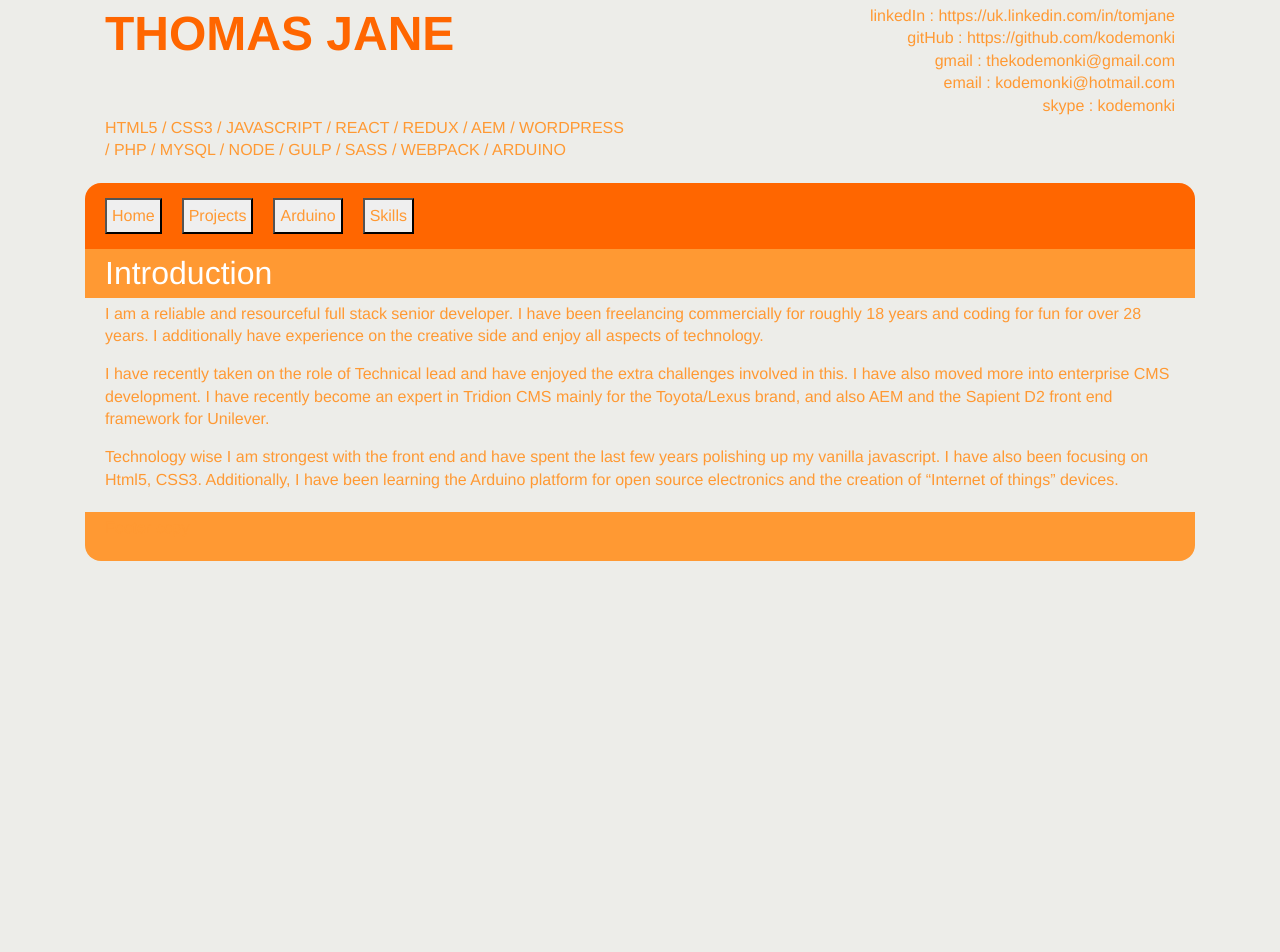
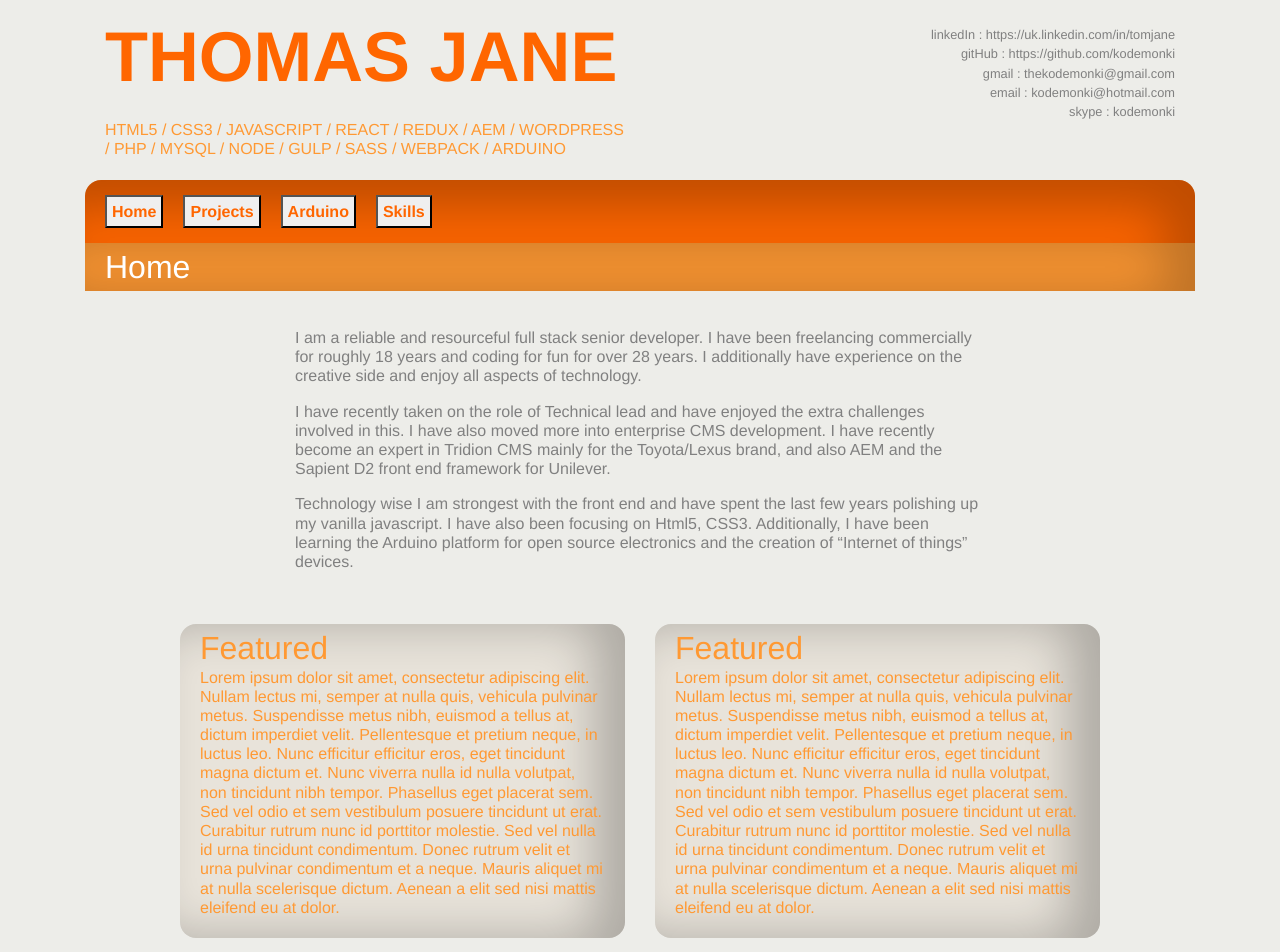
Before and after one commit to kodemonki/react-redux-portfolio, a React app: page / in a window 1280 px wide. Shown: the top 952 px of the page. Before the commit the page ends 800 px from the top, so only its background shows below. Built offline with nearby package versions, Linux system fonts and the light colour scheme.

Commit message:
Added main components

```diff
--- /dev/null
+++ b/src/js/components/Arduino.js
@@ -0,0 +1,17 @@
+import React from "react";
+
+export const Arduino = (props) => {
+
+  return <section className="container">
+    <div className="row">
+      <div className="col-sm-12">
+        <div className="Arduino">
+          <div className="Arduino--header">
+            <h2>Arduino</h2>
+          </div>
+
+        </div>
+      </div>
+    </div>
+  </section>;
+}
--- a/src/js/components/Footer.js
+++ b/src/js/components/Footer.js
@@ -6,7 +6,8 @@ export const Footer = (props) => {
     <div className="Footer">
       <div className="row">
         <div className="col-sm-12">
-          <p>Footer copy</p>
+          <h4>© Copyright. All rights reserved</h4>
+          <br/>
         </div>
       </div>
     </div>
--- a/src/js/components/Header.js
+++ b/src/js/components/Header.js
@@ -9,6 +9,7 @@ export const Header = (props) => {
           <h1>THOMAS JANE</h1>
         </div>
         <div className="col-sm-6" style={textAlignRight}>
+        <br/>
           <a href="https://uk.linkedin.com/in/tomjane" target="_blank">linkedIn : https://uk.linkedin.com/in/tomjane</a><br/>
           <a href="https://github.com/kodemonki" target="_blank">gitHub : https://github.com/kodemonki</a><br/>
           <a href="mailto:thekodemonki@gmail.com?Subject=from_site" target="_self">gmail : thekodemonki@gmail.com</a><br/>
--- a/src/js/components/Home.js
+++ b/src/js/components/Home.js
@@ -7,14 +7,29 @@ export const Home = (props) => {
       <div className="col-sm-12">
         <div className="Home">
           <div className="Home--header">
-            <h2>Introduction</h2>
+            <h2>Home</h2>
           </div>
-          <div className="Home--content">
-            <p>I am a reliable and resourceful full stack senior developer. I have been freelancing commercially for roughly 18 years and coding for fun for over 28 years. I additionally have experience on the creative side and enjoy all aspects of technology.</p>
-            <p>I have recently taken on the role of Technical lead and have enjoyed the extra challenges involved in this. I have also moved more into enterprise CMS development. I have recently become an expert in Tridion CMS mainly for the Toyota/Lexus brand, and also AEM and the Sapient D2 front end framework for Unilever.</p>
-            <p>Technology wise I am strongest with the front end and have spent the last few years polishing up my vanilla javascript. I have also been focusing on Html5, CSS3. Additionally, I have been learning the Arduino platform for open source electronics and the creation of “Internet of things” devices.</p>
-          </div>
+
         </div>
+      </div>
+      <div className="col-sm-8 offset-sm-2">
+        <div className="Home--content">
+          <p>I am a reliable and resourceful full stack senior developer. I have been freelancing commercially for roughly 18 years and coding for fun for over 28 years. I additionally have experience on the creative side and enjoy all aspects of technology.</p>
+          <p>I have recently taken on the role of Technical lead and have enjoyed the extra challenges involved in this. I have also moved more into enterprise CMS development. I have recently become an expert in Tridion CMS mainly for the Toyota/Lexus brand, and also AEM and the Sapient D2 front end framework for Unilever.</p>
+          <p>Technology wise I am strongest with the front end and have spent the last few years polishing up my vanilla javascript. I have also been focusing on Html5, CSS3. Additionally, I have been learning the Arduino platform for open source electronics and the creation of “Internet of things” devices.</p>
+        </div>
+      </div>
+      <div className="col-sm-5 offset-sm-1">
+        <div className="Home--featured">
+          <h2>Featured</h2>
+          <p>Lorem ipsum dolor sit amet, consectetur adipiscing elit. Nullam lectus mi, semper at nulla quis, vehicula pulvinar metus. Suspendisse metus nibh, euismod a tellus at, dictum imperdiet velit. Pellentesque et pretium neque, in luctus leo. Nunc efficitur efficitur eros, eget tincidunt magna dictum et. Nunc viverra nulla id nulla volutpat, non tincidunt nibh tempor. Phasellus eget placerat sem. Sed vel odio et sem vestibulum posuere tincidunt ut erat. Curabitur rutrum nunc id porttitor molestie. Sed vel nulla id urna tincidunt condimentum. Donec rutrum velit et urna pulvinar condimentum et a neque. Mauris aliquet mi at nulla scelerisque dictum. Aenean a elit sed nisi mattis eleifend eu at dolor.</p>
+        </div>
+      </div>
+      <div className="col-sm-5">
+      <div className="Home--featured">
+        <h2>Featured</h2>
+        <p>Lorem ipsum dolor sit amet, consectetur adipiscing elit. Nullam lectus mi, semper at nulla quis, vehicula pulvinar metus. Suspendisse metus nibh, euismod a tellus at, dictum imperdiet velit. Pellentesque et pretium neque, in luctus leo. Nunc efficitur efficitur eros, eget tincidunt magna dictum et. Nunc viverra nulla id nulla volutpat, non tincidunt nibh tempor. Phasellus eget placerat sem. Sed vel odio et sem vestibulum posuere tincidunt ut erat. Curabitur rutrum nunc id porttitor molestie. Sed vel nulla id urna tincidunt condimentum. Donec rutrum velit et urna pulvinar condimentum et a neque. Mauris aliquet mi at nulla scelerisque dictum. Aenean a elit sed nisi mattis eleifend eu at dolor.</p>
+      </div>
       </div>
     </div>
   </section>;
--- /dev/null
+++ b/src/js/components/Projects.js
@@ -0,0 +1,17 @@
+import React from "react";
+
+export const Projects = (props) => {
+
+  return <section className="container">
+    <div className="row">
+      <div className="col-sm-12">
+        <div className="Projects">
+          <div className="Projects--header">
+            <h2>Projects</h2>
+          </div>
+
+        </div>
+      </div>
+    </div>
+  </section>;
+}
--- /dev/null
+++ b/src/js/components/Skills.js
@@ -0,0 +1,17 @@
+import React from "react";
+
+export const Skills = (props) => {
+
+  return <section className="container">
+    <div className="row">
+      <div className="col-sm-12">
+        <div className="Skills">
+          <div className="Skills--header">
+            <h2>Skills</h2>
+          </div>
+
+        </div>
+      </div>
+    </div>
+  </section>;
+}
--- a/src/js/containers/App.js
+++ b/src/js/containers/App.js
@@ -6,7 +6,10 @@ import { Dumb } from "../components/Dumb";
 import { Header } from "../components/Header";
 import { Footer } from "../components/Footer";
 import { Navigation } from "../components/Navigation";
-import { Home } from "../components/Home"
+import { Home } from "../components/Home";
+import { Projects } from "../components/Projects";
+import { Arduino } from "../components/Arduino";
+import { Skills } from "../components/Skills";
 
 import { dumbAction } from "../actions/dumbAction";
 
@@ -20,6 +23,9 @@ class App extends React.Component {
         <Navigation/>
         {/*<Dumb initialised={this.props.initialised}/>*/}
         <Route exact path='/' component={Home}/>
+        <Route path='/projects' component={Projects}/>
+        <Route path='/arduino' component={Arduino}/>
+        <Route path='/skills' component={Skills}/>
         <Footer/>
       </div>
     </Router>;
--- a/src/styles/appStyles.scss
+++ b/src/styles/appStyles.scss
@@ -3,13 +3,18 @@ $brand-primary: #ff6600;
 $brand-secondary: #ff9933;
 $pad: 5px 20px;
 $border-radius: 1em;
+$box-shadow-header: inset -30px 0px 50px 0px rgba(0,0,0,0.25);
+$box-shadow-navigation: inset -30px 30px 50px 0px rgba(0,0,0,0.25);
+$box-shadow-featured: inset -30px 0px 50px 0px rgba(0,0,0,0.25);
+$box-shadow-footer: inset -30px -30px 50px 0px rgba(0,0,0,0.25);
+
 
 body {
   font-family: $theme-font;
   color: $brand-primary;
   background-color: #edede9;
   font-size: 62.5%;
-  line-height: 1.4;
+  line-height: 1.2;
 }
 
 h1,h2,h3,h4,h5 {
@@ -18,7 +23,7 @@ h1,h2,h3,h4,h5 {
 }
 
 h1 {
-  font-size: 3.0rem;
+  font-size: 4.4rem;
   font-weight: bold;
 }
 h2 {
@@ -30,44 +35,116 @@ h3 {
   font-weight: normal;
   color: $brand-secondary;
 }
+h4 {
+  font-size: 1.0rem;
+  font-weight: normal;
+  color: white;
+}
 a {
   color: $brand-secondary;
-  font-size: 1rem;
+  font-size: 1.0rem;
 }
 
 section{
   color: $brand-secondary;
-  font-size: 1rem;
+  font-size: 1.0rem;
 }
 
 .Navigation{
   background-color:$brand-primary;
   padding:$pad;
   border-radius: $border-radius $border-radius 0px 0px;
+  box-shadow: $box-shadow-navigation;
   & button{
     padding: 5px;
     margin-top: 10px;
     margin-bottom: 10px;
     margin-right: 20px;
+    font-weight: bold;
+    & a{
+      color:$brand-primary;
+    }
   }
 }
+
 .Header {
   padding:$pad;
+  & a,span {
+    color:grey;
+    font-size: 0.8rem
+  }
+
+  & h1 {
+    margin-top:10px;
+  }
 }
-.Footer {
-  padding:$pad;
-  background-color: $brand-secondary;
-  border-radius: 0px 0px $border-radius $border-radius;
-}
+
 .Home {
   &--header{
     background-color: $brand-secondary;
     padding:$pad;
+    box-shadow:$box-shadow-header;
     & h2 {
       color:white;
     }
   }
   &--content{
-padding:$pad;
+    margin-top: 2.0rem;
+    margin-bottom: 2.0rem;
+    padding:$pad;
+    color:grey;
+  }
+  &--featured{
+    background-color: #e8e3da;
+    color:$brand-secondary;
+    padding:$pad;
+    margin-bottom: 20px;
+    border-radius: $border-radius $border-radius $border-radius $border-radius;
+    box-shadow: $box-shadow-featured;
+    & h2 {
+      color:$brand-secondary;
+    }
   }
 }
+
+.Projects{
+  &--header{
+    background-color: $brand-secondary;
+    padding:$pad;
+    box-shadow:$box-shadow-header;
+    & h2 {
+      color:white;
+    }
+  }
+}
+
+.Arduino{
+  &--header{
+    background-color: $brand-secondary;
+    padding:$pad;
+    box-shadow:$box-shadow-header;
+    & h2 {
+      color:white;
+    }
+  }
+}
+
+.Skills{
+  &--header{
+    background-color: $brand-secondary;
+    padding:$pad;
+    box-shadow:$box-shadow-header;
+    & h2 {
+      color:white;
+    }
+  }
+}
+
+.Footer {
+  color:white;
+  padding:$pad;
+  background-color: $brand-secondary;
+  border-radius: 0px 0px $border-radius $border-radius;
+  box-shadow:$box-shadow-footer;
+  margin-top:20px;
+}
```
